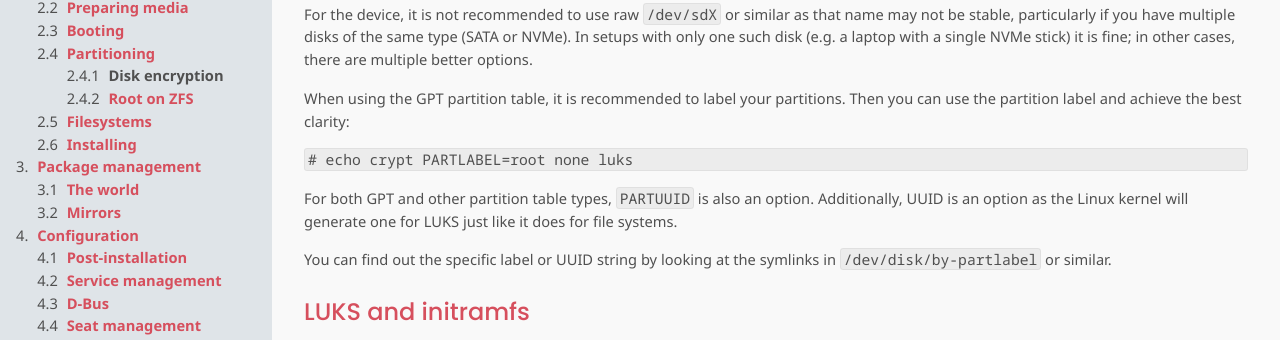
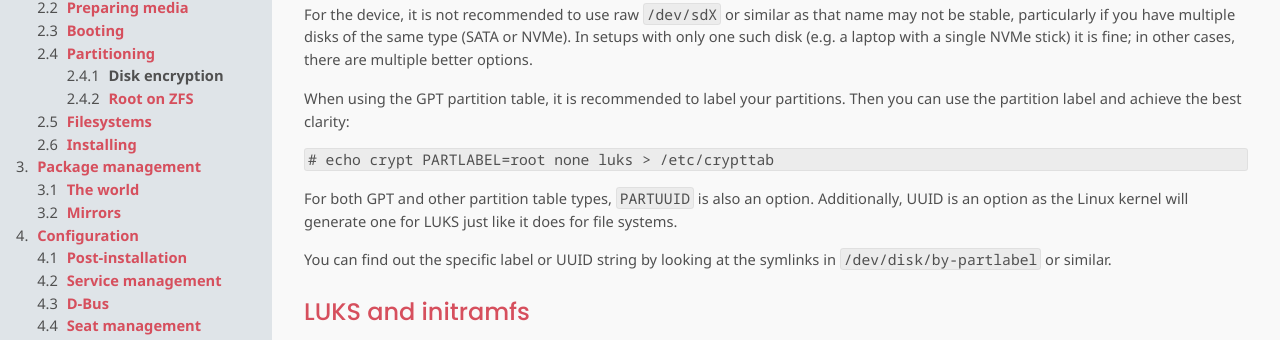
Before and after one commit to chimera-linux/chimera-linux.github.io, a Jekyll site: the page built from _docs/installation/partitioning/encrypted.md, in a window 1280 px wide and 900 px high, scrolled down 3502 px. Shown: the part 111-451 px from the top of the window. Built offline with Jekyll 4.4.1, drawn with Linux system fonts in a browser that asks for light colours.

Commit message:
encrypted: i forgor

````diff
--- a/_docs/installation/partitioning/encrypted.md
+++ b/_docs/installation/partitioning/encrypted.md
@@ -227,7 +227,7 @@ When using the GPT partition table, it is recommended to label your partitions.
 Then you can use the partition label and achieve the best clarity:
 
 ```
-# echo crypt PARTLABEL=root none luks
+# echo crypt PARTLABEL=root none luks > /etc/crypttab
 ```
 
 For both GPT and other partition table types, `PARTUUID` is also an option.
````
